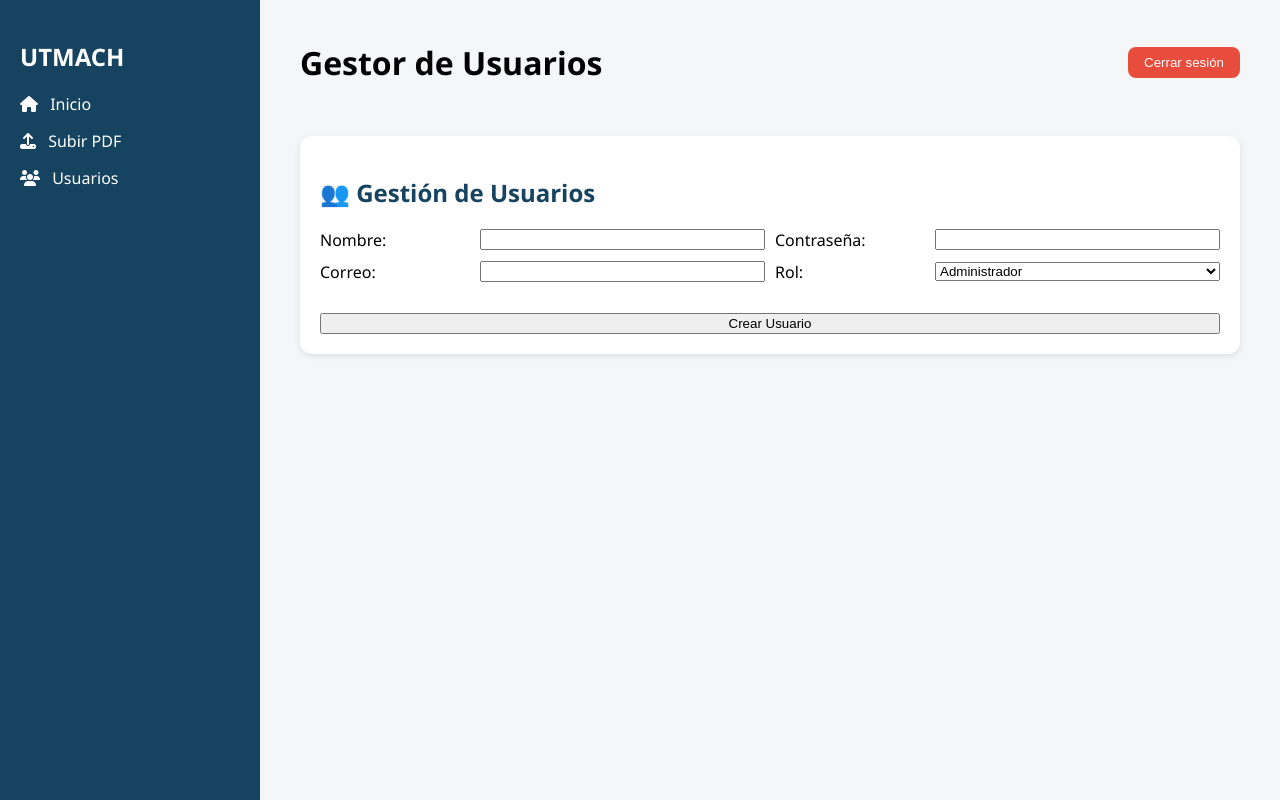
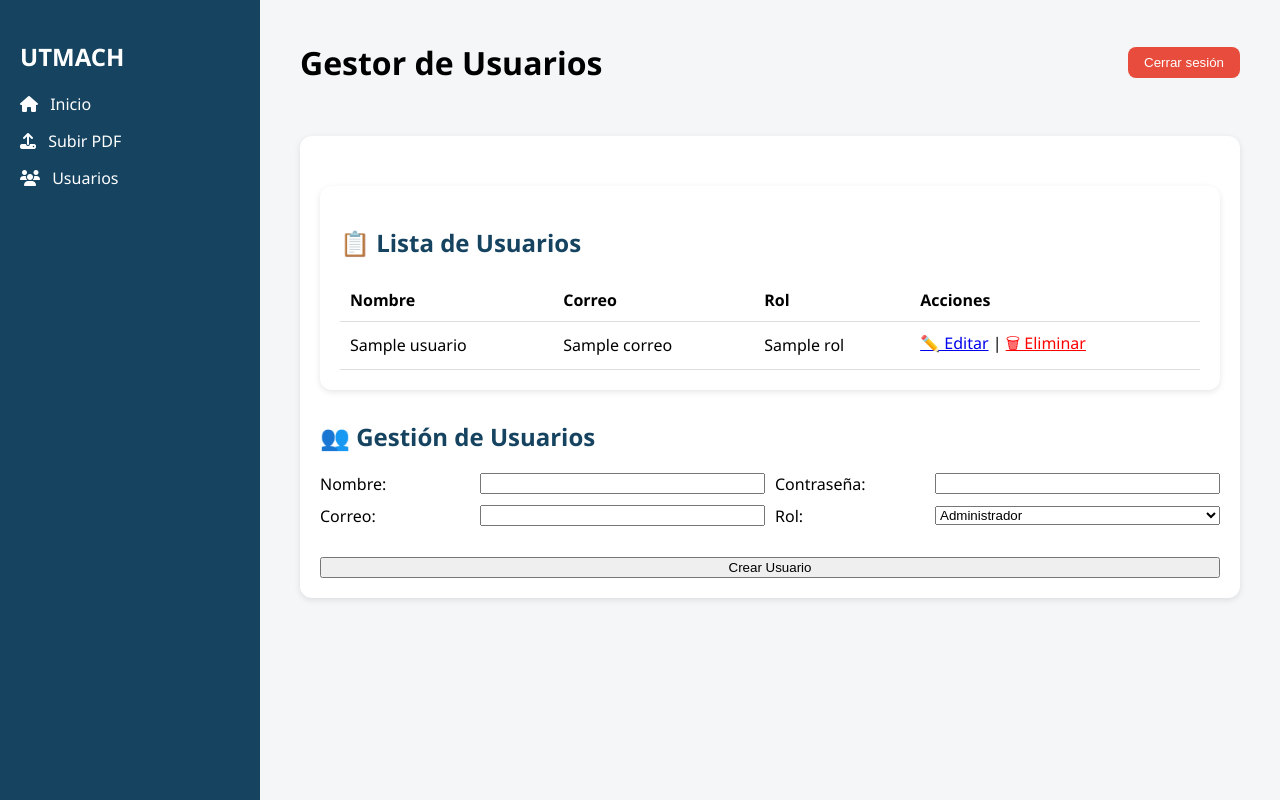
Before and after one commit to faustofi1262/neon-pdf-chatbot, a Flask app: page /usuarios in a window 1280 px wide. Run offline with Flask 3, Linux system fonts and the light colour scheme; a database or web service that is not in the repository returns one stand-in record (values such as "Sample title"); some libraries are stand-ins or nearby versions.

Commit message:
se agrega boton editar usuarios

```diff
--- a/templates/usuarios.html
+++ b/templates/usuarios.html
@@ -39,6 +39,37 @@
       {% endwith %}
 
         <section class="card">
+      <section class="card" style="margin-top: 30px;">
+  <h2>📋 Lista de Usuarios</h2>
+  {% if lista_usuarios %}
+    <table>
+      <thead>
+        <tr>
+          <th>Nombre</th>
+          <th>Correo</th>
+          <th>Rol</th>
+          <th>Acciones</th>
+        </tr>
+      </thead>
+      <tbody>
+        {% for usuario in lista_usuarios %}
+        <tr>
+          <td>{{ usuario[1] }}</td>
+          <td>{{ usuario[3] }}</td>
+          <td>{{ usuario[4] }}</td>
+          <td>
+            <a href="{{ url_for('editar_usuario', id=usuario[0]) }}">✏️ Editar</a> |
+            <a href="{{ url_for('eliminar_usuario', id=usuario[0]) }}" onclick="return confirm('¿Seguro que deseas eliminar este usuario?');" style="color: red;">🗑 Eliminar</a>
+          </td>
+        </tr>
+        {% endfor %}
+      </tbody>
+    </table>
+  {% else %}
+    <p>No hay usuarios registrados.</p>
+  {% endif %}
+</section>
+
   <h2>👥 Gestión de Usuarios</h2>
   <form action="{{ url_for('crear_usuario') }}" method="POST" class="form-usuarios">
     <div class="form-row">
```
